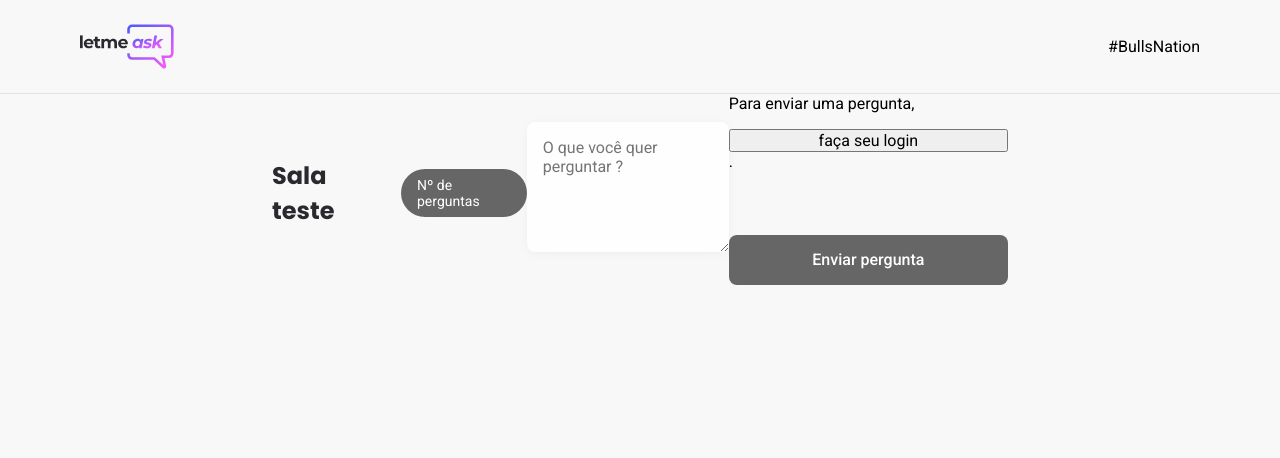
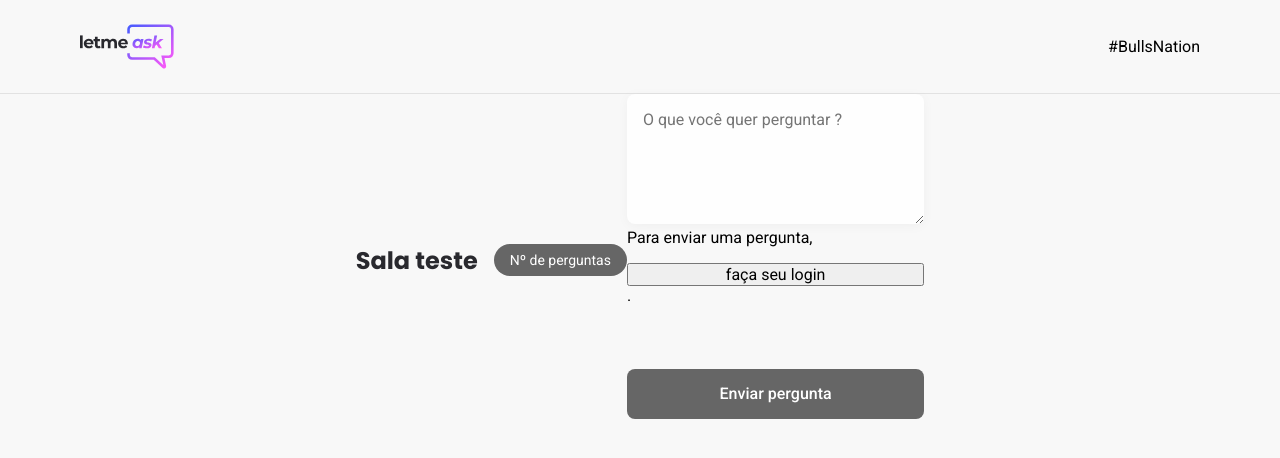
Before and after one commit to FerrariSnow/LetmeAsk, a React (Create React App) app: page /rooms/1 in a window 1280 px wide. Shown: the top 458 px of the page. Built offline with nearby package versions, Linux system fonts and the light colour scheme; no server answers.

Commit message:
html fix in Room.tsx

```diff
--- a/src/pages/Room.tsx
+++ b/src/pages/Room.tsx
@@ -8,25 +8,26 @@ export function Room() {
     <div id="page-room">
       <header>
         <div className="content">
-          <img src={logoImg} alt="Let me Ask" />
+          <img src={logoImg} alt="LetmeAsk" />
           <div className="code">#BullsNation</div>
         </div>
       </header>
 
-      <main>
+      <main className="content">
         <div className="room-title">
           <h1>Sala teste</h1>
           <span>Nº de perguntas</span>
         </div>
 
         <form>
-          <textarea placeholder="O que você quer perguntar ?"/>
+          <textarea
+          placeholder="O que você quer perguntar ?"/>
+
+          <div className="form-footer">
+            <span>Para enviar uma pergunta, <button>faça seu login</button>.</span>
+            <Button type="submit">Enviar pergunta</Button>
+          </div>
         </form>
-
-        <div className="form-footer">
-          <span>Para enviar uma pergunta, <button>faça seu login</button>.</span>
-          <Button type="submit">Enviar pergunta</Button>
-        </div>
       </main>
     </div>
   );
--- a/src/styles/room.scss
+++ b/src/styles/room.scss
@@ -19,6 +19,7 @@
   main {
     max-width: 800px;
     margin: 0 auto;
+    align-items: inherit;
 
     .room-title {
       margin: 32px 0 24px;
```
